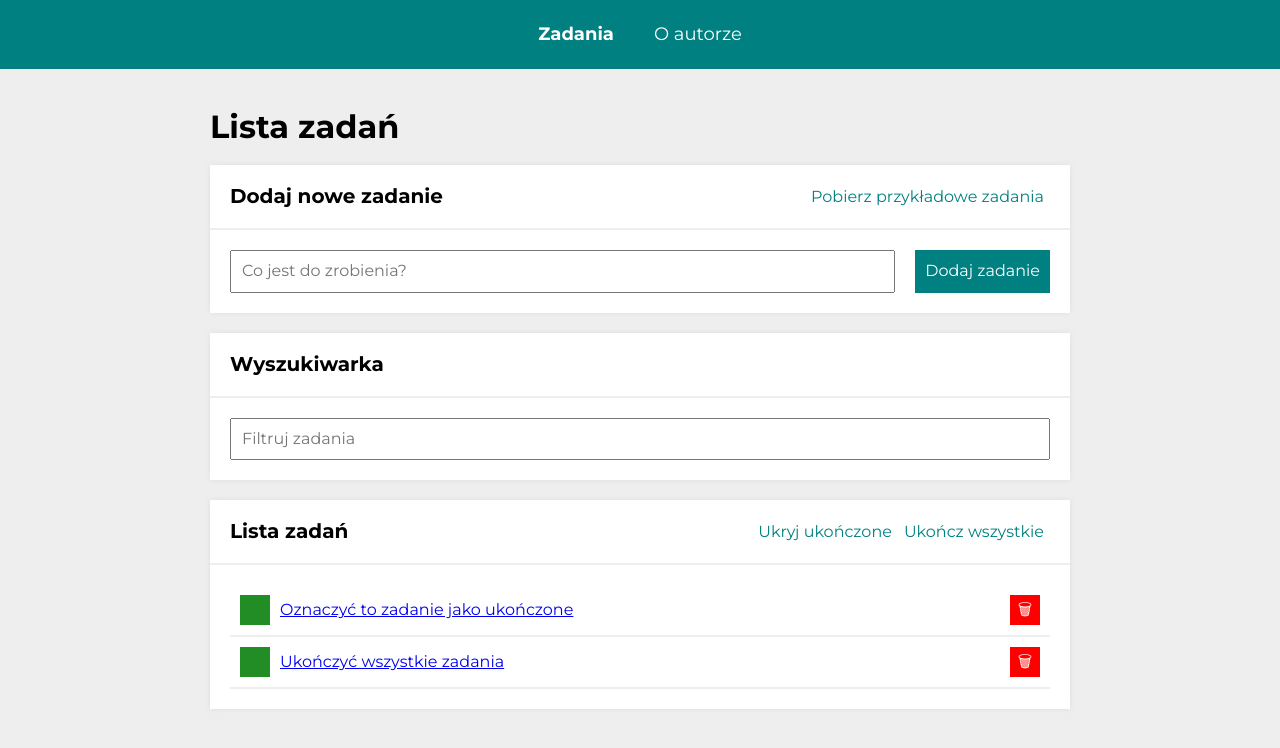
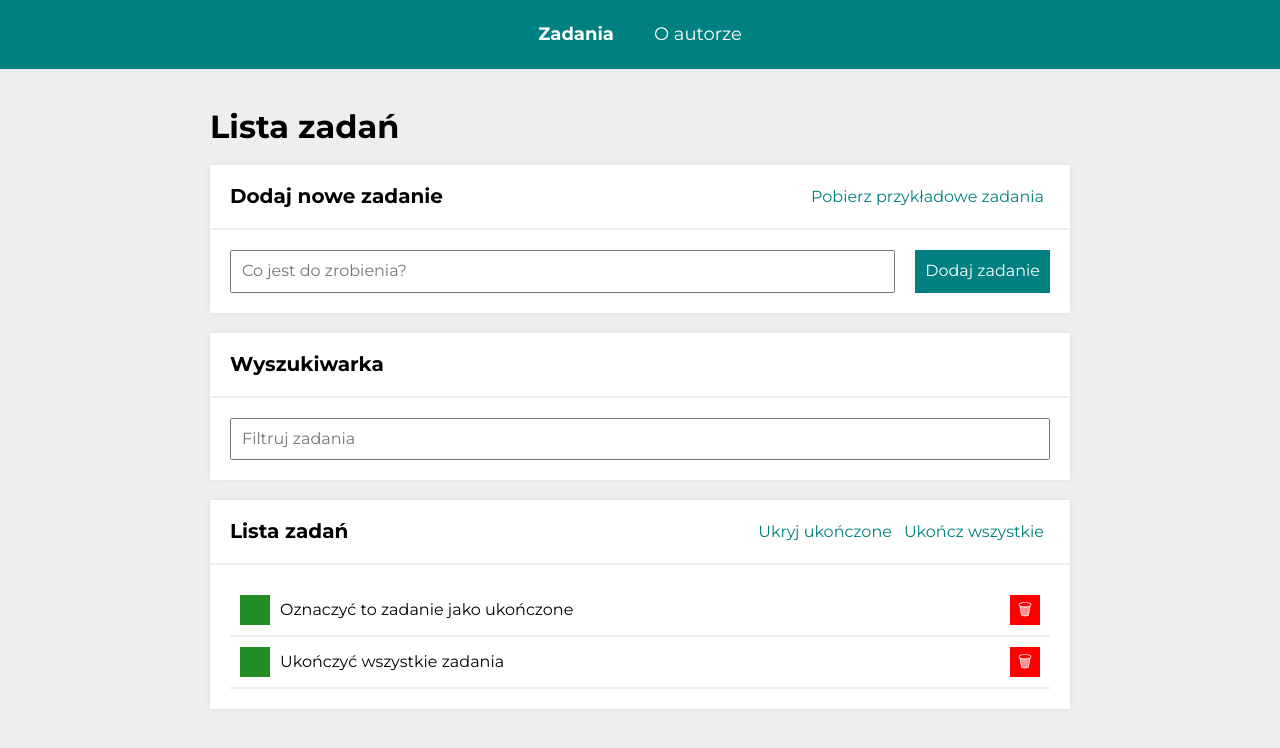
Before and after one commit to bartekdbc/to-do-list-react, a React (Create React App) app: page /#/zadania in a window 1280 px wide. Both pictures are taken after a click on the button "Pobierz przykładowe zadania". Shown: the top 748 px of the page. Built offline with nearby package versions, Linux system fonts and the light colour scheme.

Commit message:
links as tasks styled

```diff
--- a/src/features/tasks/TasksPage/TaskList/index.js
+++ b/src/features/tasks/TasksPage/TaskList/index.js
@@ -1,5 +1,5 @@
 import { useSelector, useDispatch } from "react-redux";
-import { Link, useLocation } from "react-router-dom";
+import { useLocation } from "react-router-dom";
 import {
   toggleTaskDone,
   removeTask,
@@ -7,7 +7,14 @@
   selectTaskByQuery,
 } from "../../tasksSlice";
 import searchQueryParamName from "../searchQueryParamName";
-import { List, Item, Content, DoneButton, RemoveButton } from "./styled";
+import {
+  List,
+  Item,
+  Content,
+  DoneButton,
+  RemoveButton,
+  StyledLink,
+} from "./styled";
 
 const TaskList = () => {
   const location = useLocation();
@@ -26,7 +33,7 @@
             {task.done ? "✔" : ""}
           </DoneButton>
           <Content done={task.done}>
-            <Link to={`/zadania/${task.id}`}>{task.content}</Link>
+            <StyledLink to={`/zadania/${task.id}`}>{task.content}</StyledLink>
           </Content>
           <RemoveButton onClick={() => dispatch(removeTask(task.id))}>
             🗑
--- a/src/features/tasks/TasksPage/TaskList/styled.js
+++ b/src/features/tasks/TasksPage/TaskList/styled.js
@@ -1,4 +1,5 @@
 import styled, { css } from "styled-components";
+import { Link } from "react-router-dom";
 
 export const List = styled.ul`
   width: 100%;
@@ -29,6 +30,16 @@
     css`
       text-decoration: line-through;
     `}
+`;
+
+export const StyledLink = styled(Link)`
+  text-decoration: none;
+  color: ${({ theme }) => theme.color.black};
+  transition: color 0.3s;
+
+  &:hover {
+    color: ${({ theme }) => theme.color.teal};
+  }
 `;
 
 export const Button = styled.button`
```
